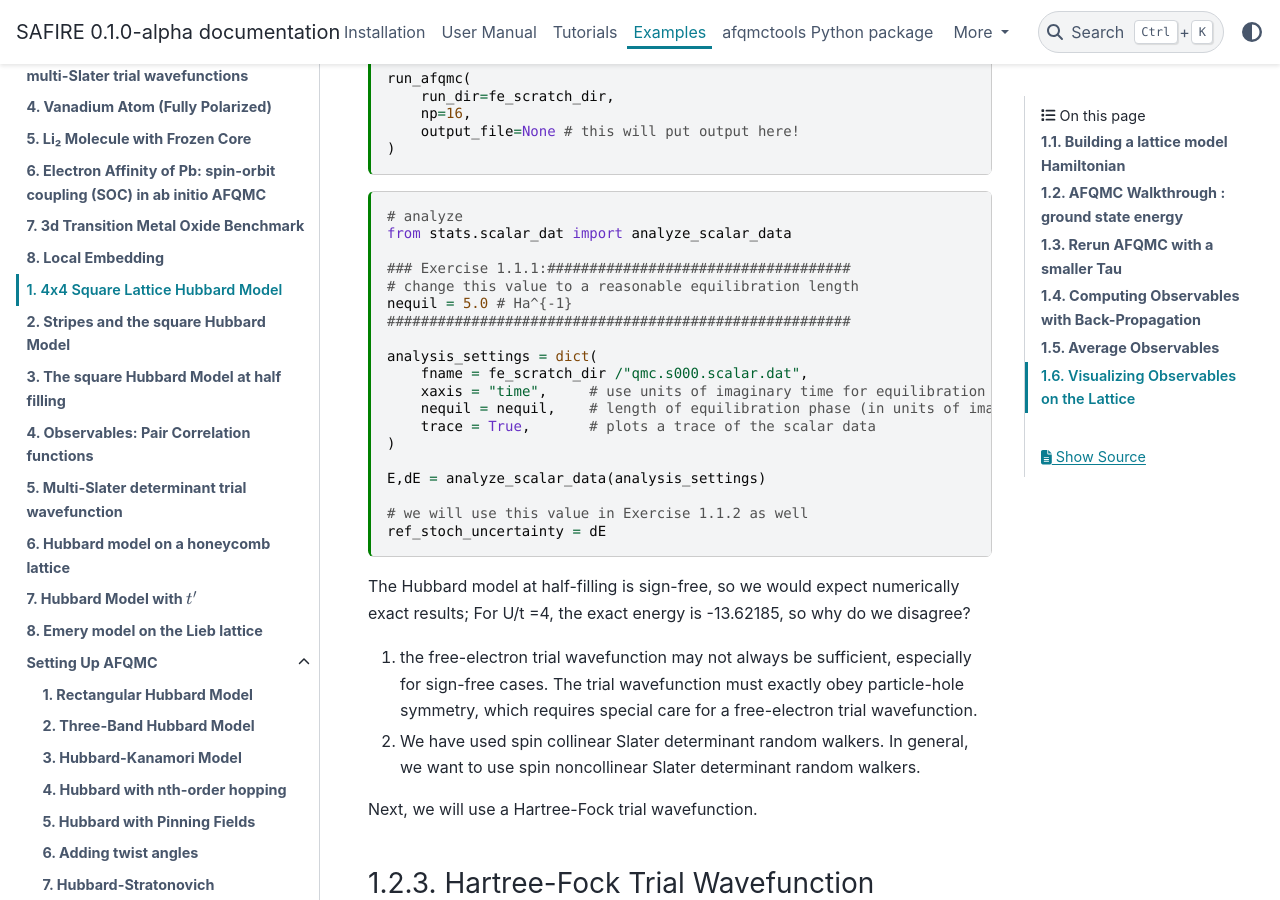
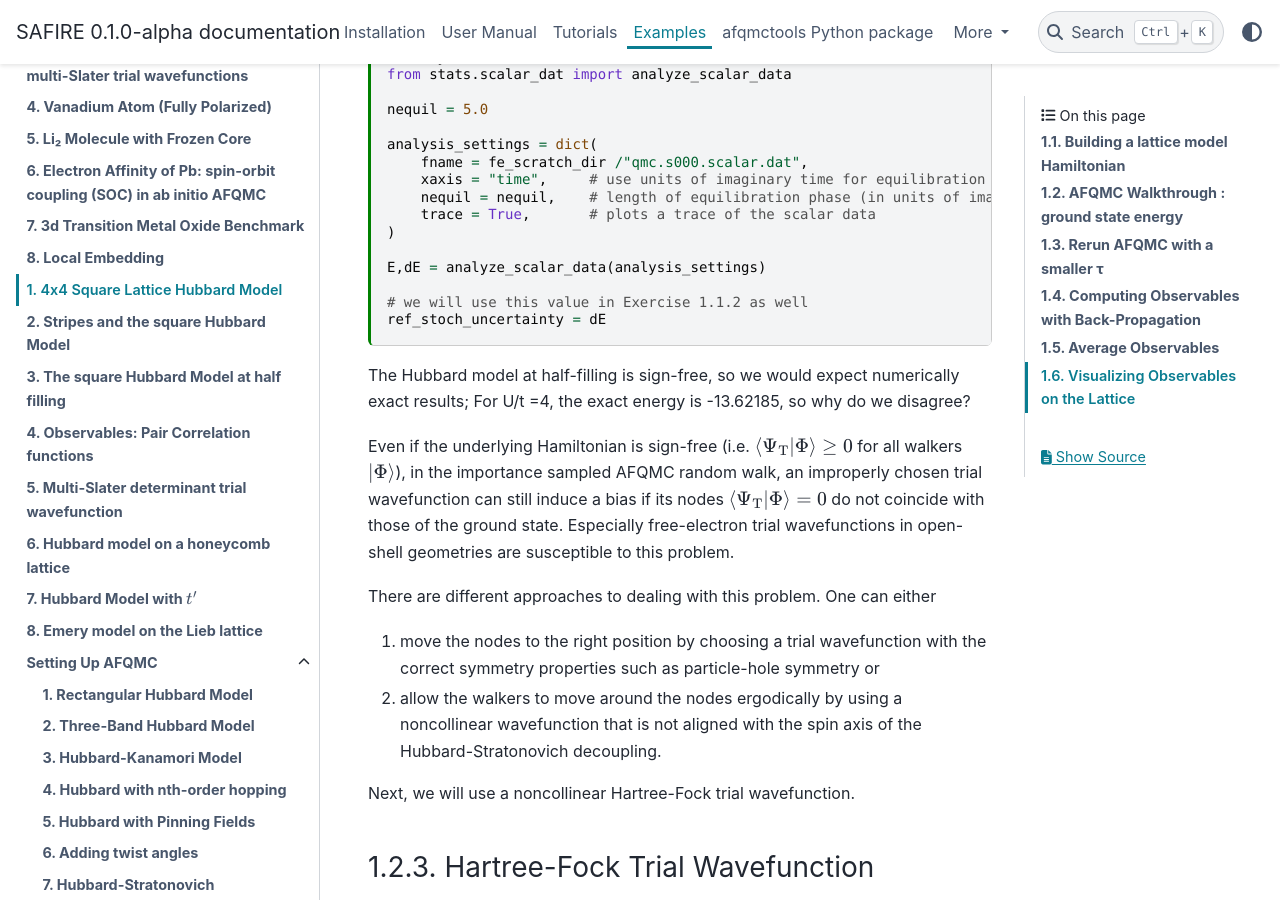
Before and after one commit to bkesk/SAFIRE, a Sphinx documentation site: the page built from docs/examples/models/01_4x4_hubbard_model/index.md, in a window 1280 px wide and 900 px high, scrolled down 6106 px. Built offline with Sphinx 7.4.7 and the PyData theme 0.15.4, drawn with Linux system fonts in a browser that asks for light colours; some of the changed text lies outside the part shown.

Commit message:
docs/examples: fix models/01
Changed wording and converted to new parameters

````diff
--- a/docs/examples/models/01_4x4_hubbard_model/index.md
+++ b/docs/examples/models/01_4x4_hubbard_model/index.md
@@ -40,15 +40,10 @@ and spin density for the same filling and value of U.
 Next, we will demonstrated how to obtain exact results using AFQMC
 for the special case of half filling for which, if care is taken,
 there is no sign problem.
-We will end with an exercise where you will be asked to compute the ground state energy,
-charge density, and spin density of the Hubbard model on the 4x4 lattice at a different value
-of U than in the walk through.
 
 ```{code-cell} ipython3
 :id: d3YMrpqs5xcm
 
-%load_ext autoreload
-%autoreload
 from pathlib import Path
 # simple setup
 from tutorial_utils import run_afqmc, get_scratch_dir
@@ -190,7 +185,7 @@ It also accepts a user-supplied twist angle to used instead.
 ```
 Generating free-electron trial wavefunction with twist = [4.10803005e-06 4.58334805e-04]
 ```
-.
+
 
 We note that, because of the twist angle, the Hamiltonian will typically need to be rebuilt.
 All of this is done internally if `free_electron()` is given the original lattice, and hamiltonian parameters
@@ -370,10 +365,7 @@ outputId: 6de71736-72b7-4efa-bc41-8e0985c0759d
 # analyze
 from stats.scalar_dat import analyze_scalar_data
 
-### Exercise 1.1.1:####################################
-# change this value to a reasonable equilibration length
-nequil = 5.0 # Ha^{-1}
-#######################################################
+nequil = 5.0
 
 analysis_settings = dict(
     fname = fe_scratch_dir /"qmc.s000.scalar.dat",
@@ -392,10 +384,14 @@ ref_stoch_uncertainty = dE
 
 The Hubbard model at half-filling is sign-free, so we would expect numerically exact results; For U/t =4, the exact energy is -13.62185, so why do we disagree?
 
-1. the free-electron trial wavefunction may not always be sufficient, especially for sign-free cases. The trial wavefunction must exactly obey particle-hole symmetry, which requires special care for a free-electron trial wavefunction.
-2. We have used spin collinear Slater determinant random walkers. In general, we want to use spin noncollinear Slater determinant random walkers.
+Even if the underlying Hamiltonian is sign-free (i.e. $\langle \Psi_\mathrm{T}|\Phi\rangle \ge 0$ for all walkers $|\Phi\rangle$), in the importance sampled AFQMC random walk, an improperly chosen trial wavefunction can still induce a bias if its nodes $\langle \Psi_\mathrm{T}|\Phi\rangle = 0$ do not coincide with those of the ground state. Especially free-electron trial wavefunctions in open-shell geometries are susceptible to this problem.
 
-Next, we will use a Hartree-Fock trial wavefunction.
+There are different approaches to dealing with this problem. One can either
+
+1. move the nodes to the right position by choosing a trial wavefunction with the correct symmetry properties such as particle-hole symmetry or
+2. allow the walkers to move around the nodes ergodically by using a noncollinear wavefunction that is not aligned with the spin axis of the Hubbard-Stratonovich decoupling.
+
+Next, we will use a noncollinear Hartree-Fock trial wavefunction.
 
 +++ {"id": "tsMzr8175xcp"}
 
@@ -550,10 +546,7 @@ outputId: 78be3a24-0f0c-4577-cb48-6ad867cb1f1b
 # analyze
 from stats.scalar_dat import analyze_scalar_data
 
-### Exercise 1.1.1:####################################
-# change this value to a reasonable equilibration length
-nequil = 20.0 # Ha^{-1}
-#######################################################
+nequil = 20.0
 
 analysis_settings = dict(
     fname = fe_scratch_dir /"qmc.s000.scalar.dat",
@@ -564,10 +557,7 @@ analysis_settings = dict(
 
 E,dE = analyze_scalar_data(analysis_settings)
 
-print(f"The AFQMC energy is {E:.6f} +/- {dE:.6f} Hartree")
-
-# we will use this value in Exercise 1.1.2 as well
-ref_stoch_uncertainty = dE
+print(f"The AFQMC energy is {E:.6f} +/- {dE:.6f}")
 ```
 
 +++ {"id": "0vF3gnwWSgir"}
@@ -590,7 +580,7 @@ Let's rerun with a smaller $\tau = 0.005$
 
 +++ {"id": "Q-t-66BmVVn5"}
 
-## Rerun AFQMC with a smaller Tau
+## Rerun AFQMC with a smaller τ
 
 When we decrease the step size, we will
 also need to increase the number of steps, and
@@ -650,11 +640,6 @@ outputId: 1d4d7374-5c21-43a7-eae5-46bafc88d52d
 # analyze
 from stats.scalar_dat import analyze_scalar_data
 
-### Exercise 1.1.1:####################################
-# change this value to a reasonable equilibration length
-nequil = 20.0 # Ha^{-1}
-#######################################################
-
 analysis_settings = dict(
     fname = fe_scratch_dir /"qmc.s000.scalar.dat",
     xaxis = "time",     # use units of imaginary time for equilibration
@@ -664,10 +649,7 @@ analysis_settings = dict(
 
 E,dE = analyze_scalar_data(analysis_settings)
 
-print(f"The AFQMC energy is {E:.6f} +/- {dE:.6f} Hartree")
-
-# we will use this value in Exercise 1.1.2 as well
-ref_stoch_uncertainty = dE
+print(f"The AFQMC energy is {E:.6f} +/- {dE:.6f}")
 ```
 
 +++ {"id": "SVS5nLE7YvBi"}
@@ -936,13 +917,6 @@ vis.plot_lattice(
 ```
 
 ```{code-cell} ipython3
----
-colab:
-  base_uri: https://localhost:8080/
-  height: 690
-id: monDoPiFSqFB
-outputId: cb55b227-850c-44cc-fe35-55651c9d71e7
----
 import afqmctools.utils.visualize as vis
 
 avg_to_plot = 1
````
Also changed, not shown: other parts of docs/examples/models/01_4x4_hubbard_model/index.md (+5 -8 lines).
